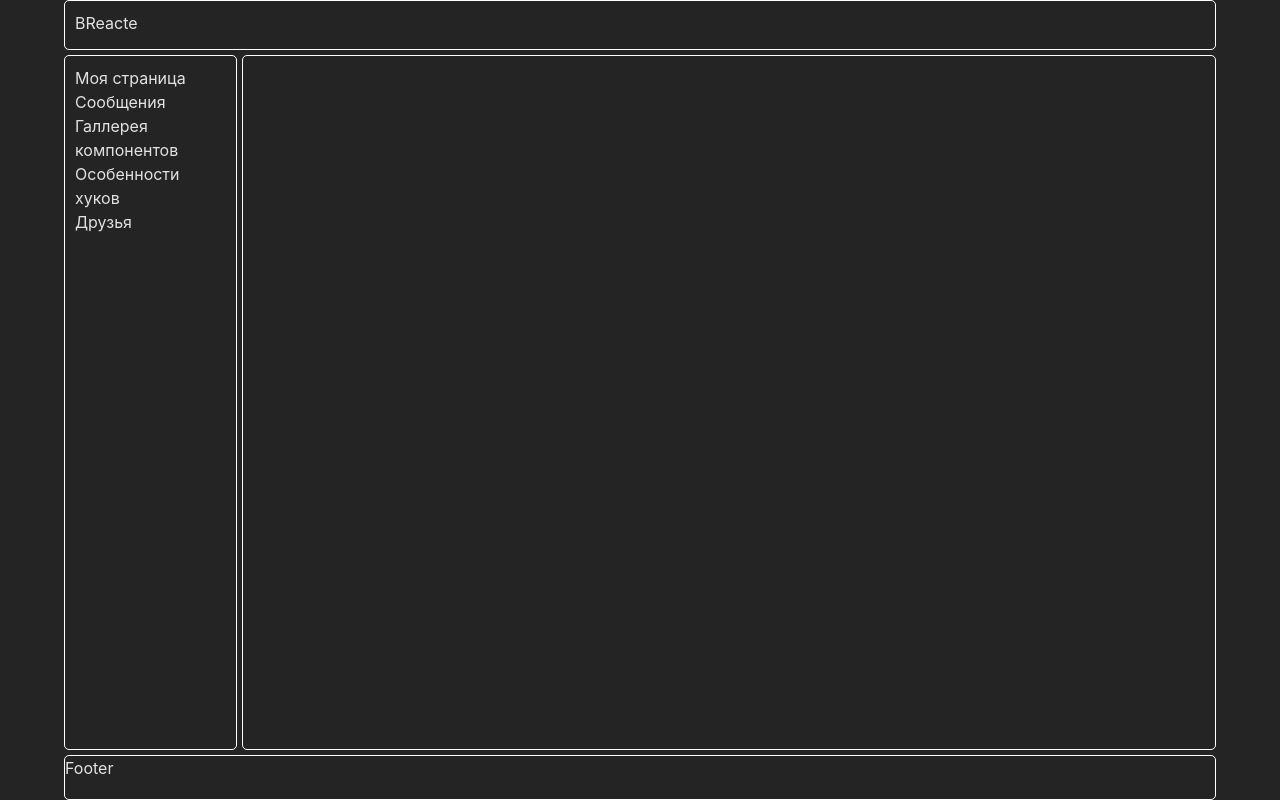
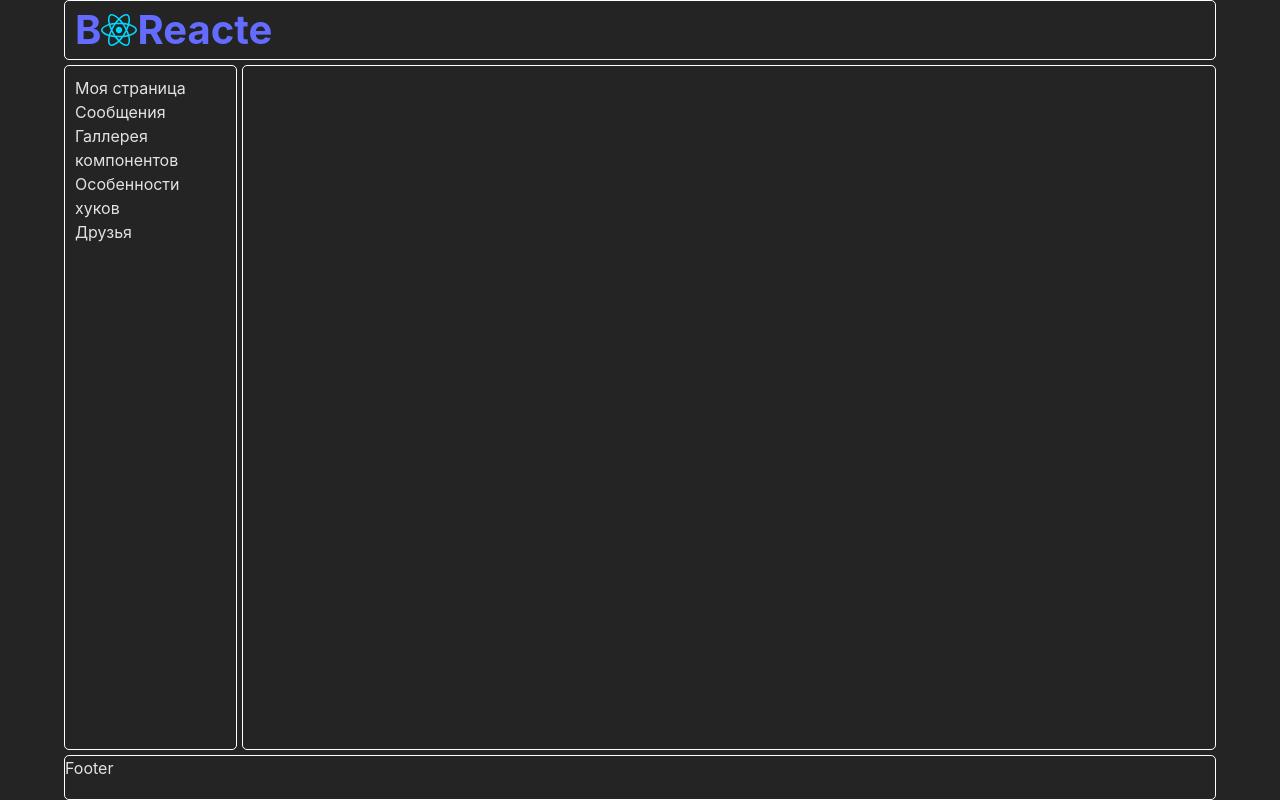
Before and after one commit to Yalanday/v-reacte, a React (Vite) app: page / in a window 1280 px wide. Built offline with nearby package versions, Linux system fonts and the light colour scheme.

Commit message:
added logo

```diff
--- a/src/components/app/app.jsx
+++ b/src/components/app/app.jsx
@@ -1,10 +1,13 @@
+import Logo from "../logo/logo";
 import Nav from "../nav/nav";
 import { PageWrapper, StyledFooter, StyledHeader, StyledMain, StyledNavWrapper } from "./style";
 
 function App() {
     return (
         <PageWrapper>
-            <StyledHeader>ВReacte</StyledHeader>
+            <StyledHeader>
+                <Logo />
+            </StyledHeader>
             <StyledNavWrapper>
                 <Nav />
             </StyledNavWrapper>
--- a/src/components/app/style.js
+++ b/src/components/app/style.js
@@ -9,7 +9,7 @@ export const PageWrapper = styled.div`
         "header header"
         "nav main"
         "footer footer";
-    grid-template-rows: 50px 1fr 45px;
+    grid-template-rows: 60px 1fr 45px;
     grid-template-columns: 15% 1fr;
     grid-gap: 5px;
 
@@ -17,10 +17,11 @@ export const PageWrapper = styled.div`
 
 export const StyledHeader = styled.header`
     grid-area: header;
-    padding: 10px;
     border: 1px solid white;
     border-radius: 5px;
-
+    display: flex;
+    align-items: center;
+    padding-left: 10px;
 `;
 
 export const StyledMain = styled.main`
--- /dev/null
+++ b/src/components/logo/logo.jsx
@@ -0,0 +1,12 @@
+import { StyledLogo } from "./style";
+import LogoImage from '/src/assets/react.svg';
+
+function Logo() {
+    return (
+        <StyledLogo href="#">
+            В<img src={LogoImage} alt="Логотип" />Reacte
+        </StyledLogo>
+    )
+}
+
+export default Logo;
--- /dev/null
+++ b/src/components/logo/style.js
@@ -0,0 +1,10 @@
+import styled from "styled-components";
+
+export const StyledLogo = styled.a`
+  display: flex;
+  height: 44px;
+  align-items: center;
+  text-decoration: none;
+  font-size: 40px;
+  font-weight: 700;
+`;
```
